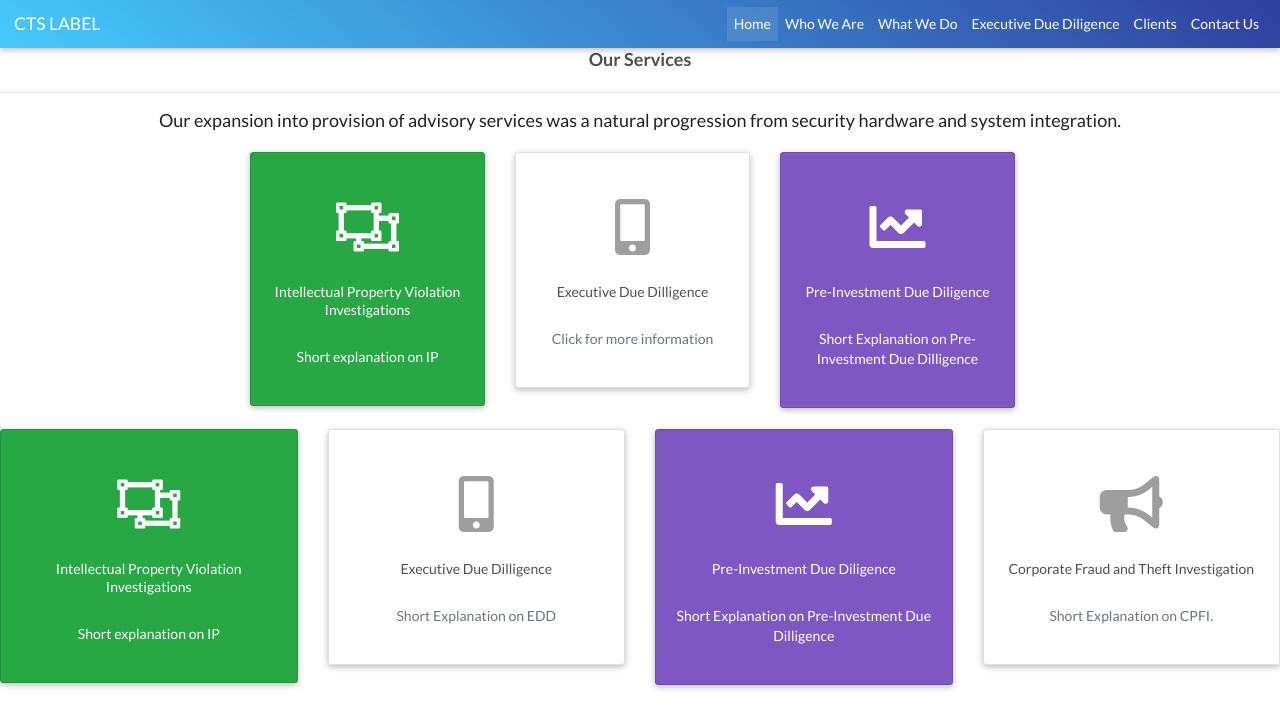
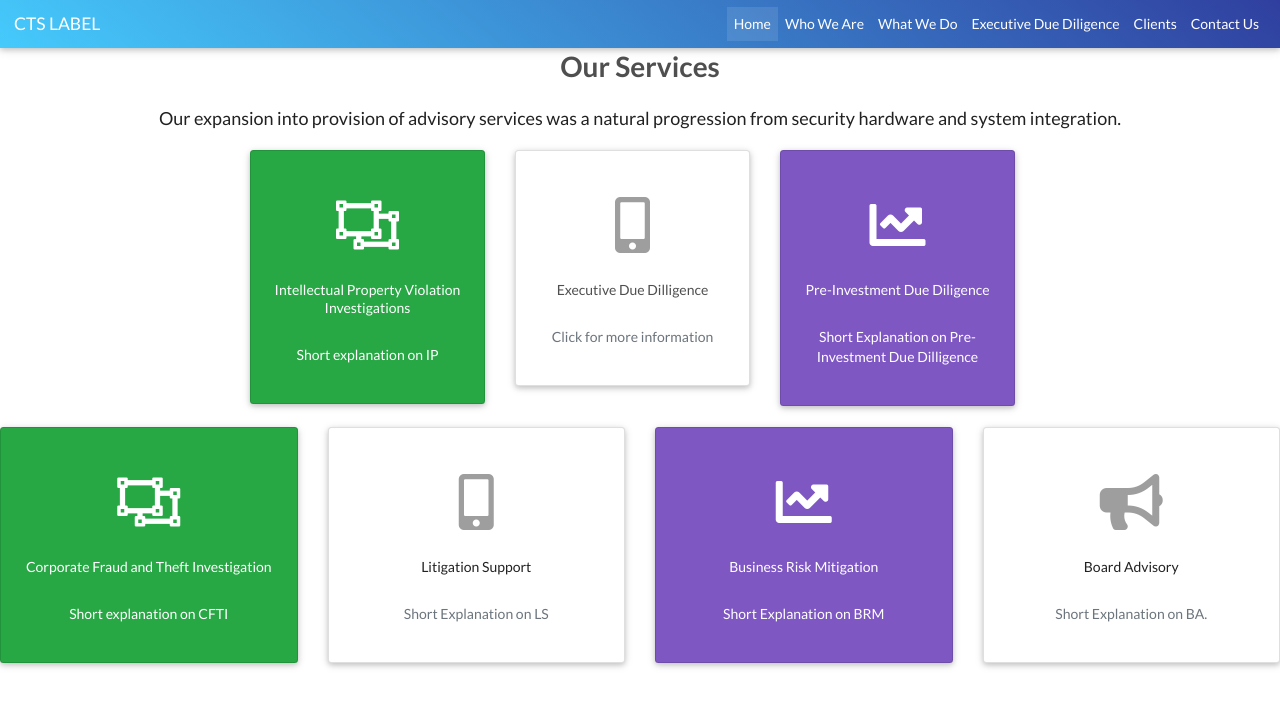
Before and after one commit to ankundn/CTL, a React (Create React App) app: page /service in a window 1280 px wide. Shown: the top 728 px of the page. Built offline with nearby package versions, Linux system fonts and the light colour scheme.

Commit message:
changed class to className

```diff
--- a/src/components/Service.js
+++ b/src/components/Service.js
@@ -2,7 +2,7 @@
 // import "../index.css";
 // import Footer from "../components/Footer"
 
-// class Service extends React.Component {
+// className Service extends React.Component {
 //   render() {
 //     return (
 //       <div>
@@ -95,8 +95,8 @@ class Service extends Component  {
 
       <div>
 
-    <h3 class="font-weight-bold text-center dark-grey-text pb-2">Our Services</h3>
-    <hr />
+    <h1 className="font-weight-bold text-center dark-grey-text pb-2">Our Services</h1>
+    {/* <hr /> */}
        <p className="servicecontent">
              Our expansion into provision of advisory services was a natural
              progression from security hardware and system integration.
@@ -105,38 +105,38 @@ class Service extends Component  {
 
 
         <div className="servicerow">
-<div class="row">
+<div className="row">
 
-<div class="col-md-6 col-xl-3 mb-4">
-  <div class="card text-center bg-success text-white">
-    <div class="card-body">
-      <p class="mt-4 pt-2"><i class="far fa-object-ungroup fa-4x"></i></p>
-      <h5 class="font-weight-normal my-4 py-2"><a class="text-white">Intellectual Property Violation Investigations</a></h5>
+<div className="col-md-6 col-xl-3 mb-4">
+  <div className="card text-center bg-success text-white">
+    <div className="card-body">
+      <p className="mt-4 pt-2"><i className="far fa-object-ungroup fa-4x"></i></p>
+      <h5 className="font-weight-normal my-4 py-2">Intellectual Property Violation Investigations</h5>
 
-      <p class="mb-4">Short explanation on IP
+      <p className="mb-4">Short explanation on IP
       </p>
 
     </div>
   </div>
 </div>
 
-<div class="col-md-6 col-xl-3 mb-4">
-  <div class="card text-center">
-    <div class="card-body">
-      <p class="mt-4 pt-2"><i class="fas fa-mobile-alt fa-4x grey-text"></i></p>
-      <h5 class="font-weight-normal my-4 py-2"><a class="dark-grey-text" href="/executiveduediligence">Executive Due Dilligence</a></h5>
+<div className="col-md-6 col-xl-3 mb-4">
+  <div className="card text-center">
+    <div className="card-body">
+      <p className="mt-4 pt-2"><i className="fas fa-mobile-alt fa-4x grey-text"></i></p>
+      <h5 className="font-weight-normal my-4 py-2"><a className="dark-grey-text" href="/executiveduediligence">Executive Due Dilligence</a></h5>
 
-      <p class="text-muted mb-4">Click for more information</p>
+      <p className="text-muted mb-4">Click for more information</p>
     </div>
   </div>
 </div>
 
-<div class="col-md-6 col-xl-3 mb-4">
-  <div class="card text-center deep-purple lighten-1 text-white">
-    <div class="card-body">
-      <p class="mt-4 pt-2"><i class="fas fa-chart-line fa-4x"></i></p>
-      <h5 class="font-weight-normal my-4 py-2"><a class="text-white" >Pre-Investment Due Diligence</a></h5>
-      <p class="mb-4">Short Explanation on Pre-Investment Due Dilligence</p>
+<div className="col-md-6 col-xl-3 mb-4">
+  <div className="card text-center deep-purple lighten-1 text-white">
+    <div className="card-body">
+      <p className="mt-4 pt-2"><i className="fas fa-chart-line fa-4x"></i></p>
+      <h5 className="font-weight-normal my-4 py-2">Pre-Investment Due Diligence</h5>
+      <p className="mb-4">Short Explanation on Pre-Investment Due Dilligence</p>
     </div>
   </div>
 </div>
@@ -145,44 +145,44 @@ class Service extends Component  {
 
 </div>
 </div>
-       <div class="row">
+       <div className="row">
 
-<div class="col-md-6 col-xl-3 mb-4">
-  <div class="card text-center bg-success text-white">
-    <div class="card-body">
-      <p class="mt-4 pt-2"><i class="far fa-object-ungroup fa-4x"></i></p>
-      <h5 class="font-weight-normal my-4 py-2"><a class="text-white">Intellectual Property Violation Investigations</a></h5>
-      <p class="mb-4">Short explanation on IP</p>
+<div className="col-md-6 col-xl-3 mb-4">
+  <div className="card text-center bg-success text-white">
+    <div className="card-body">
+      <p className="mt-4 pt-2"><i className="far fa-object-ungroup fa-4x"></i></p>
+      <h5 className="font-weight-normal my-4 py-2">Corporate Fraud and Theft Investigation</h5>
+      <p className="mb-4">Short explanation on CFTI</p>
     </div>
   </div>
 </div>
 
-<div class="col-md-6 col-xl-3 mb-4">
-  <div class="card text-center">
-    <div class="card-body">
-      <p class="mt-4 pt-2"><i class="fas fa-mobile-alt fa-4x grey-text"></i></p>
-      <h5 class="font-weight-normal my-4 py-2"><a class="dark-grey-text" href="#">Executive Due Dilligence</a></h5>
-      <p class="text-muted mb-4">Short Explanation on EDD</p>
+<div className="col-md-6 col-xl-3 mb-4">
+  <div className="card text-center">
+    <div className="card-body">
+      <p className="mt-4 pt-2"><i className="fas fa-mobile-alt fa-4x grey-text"></i></p>
+      <h5 className="font-weight-normal my-4 py-2">Litigation Support</h5>
+      <p className="text-muted mb-4">Short Explanation on LS</p>
     </div>
   </div>
 </div>
 
-<div class="col-md-6 col-xl-3 mb-4">
-  <div class="card text-center deep-purple lighten-1 text-white">
-    <div class="card-body">
-      <p class="mt-4 pt-2"><i class="fas fa-chart-line fa-4x"></i></p>
-      <h5 class="font-weight-normal my-4 py-2"><a class="text-white" >Pre-Investment Due Diligence</a></h5>
-      <p class="mb-4">Short Explanation on Pre-Investment Due Dilligence</p>
+<div className="col-md-6 col-xl-3 mb-4">
+  <div className="card text-center deep-purple lighten-1 text-white">
+    <div className="card-body">
+      <p className="mt-4 pt-2"><i className="fas fa-chart-line fa-4x"></i></p>
+      <h5 className="font-weight-normal my-4 py-2">Business Risk Mitigation</h5>
+      <p className="mb-4">Short Explanation on BRM</p>
     </div>
   </div>
 </div>
 
-<div class="col-md-6 col-xl-3">
-  <div class="card text-center">
-    <div class="card-body">
-      <p class="mt-4 pt-2"><i class="fas fa-bullhorn fa-4x grey-text"></i></p>
-      <h5 class="font-weight-normal my-4 py-2"><a class="dark-grey-text">Corporate Fraud and Theft Investigation</a></h5>
-      <p class="text-muted mb-4">Short Explanation on CPFI.</p>
+<div className="col-md-6 col-xl-3">
+  <div className="card text-center">
+    <div className="card-body">
+      <p className="mt-4 pt-2"><i className="fas fa-bullhorn fa-4x grey-text"></i></p>
+      <h5 className="font-weight-normal my-4 py-2">Board Advisory</h5>
+      <p className="text-muted mb-4">Short Explanation on BA.</p>
     </div>
   </div>
 </div>
```
